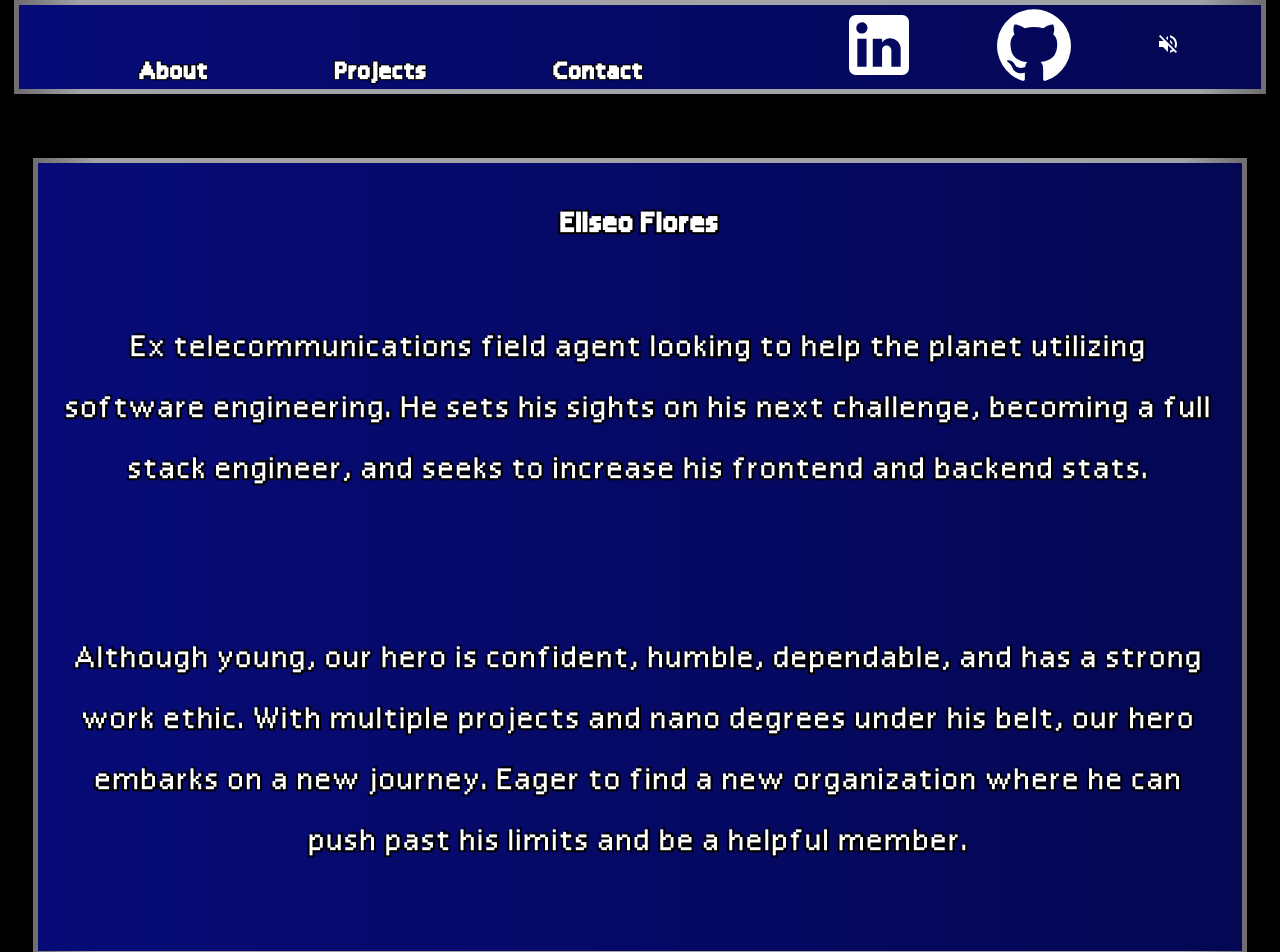
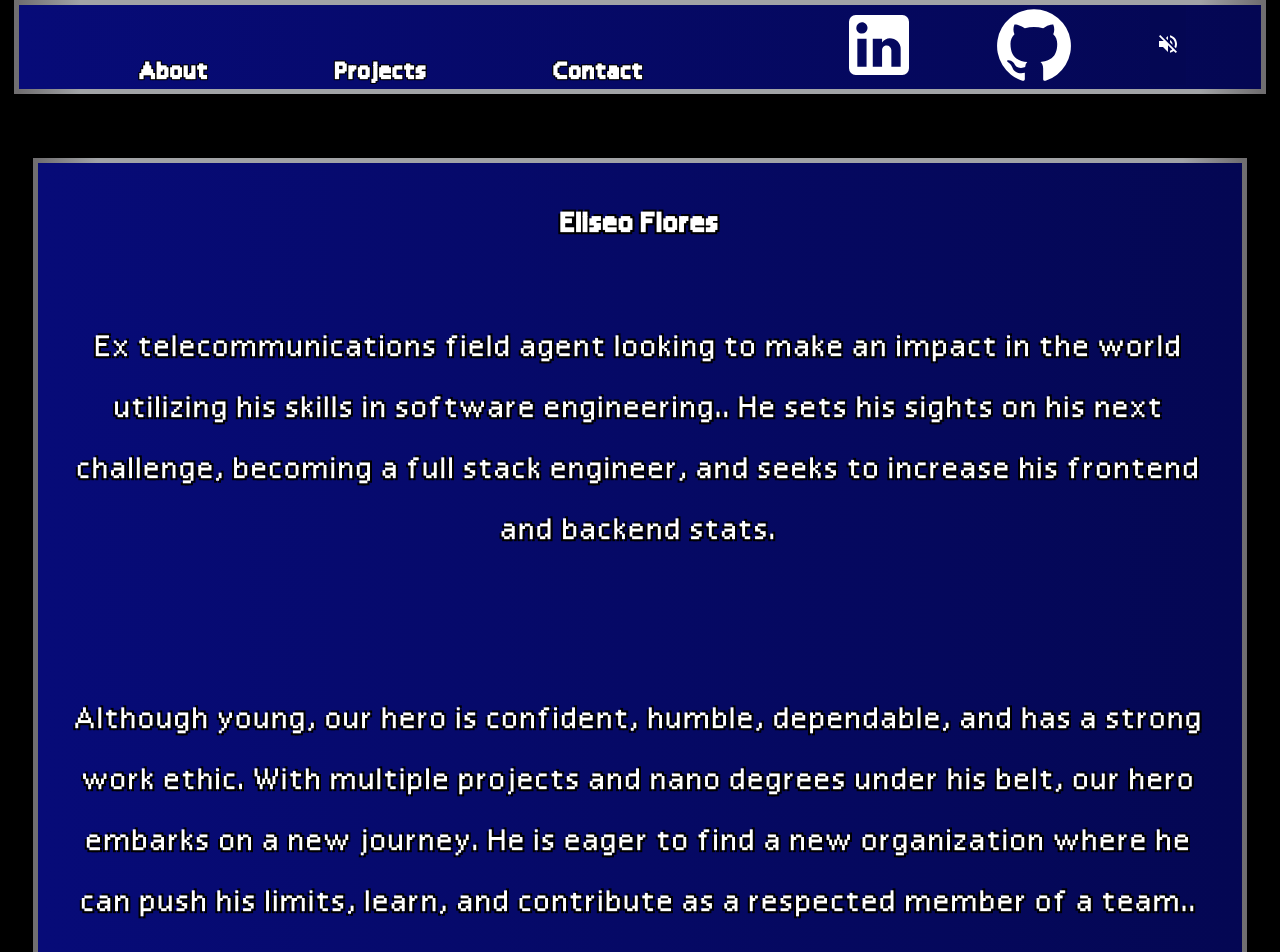
Before and after one commit to Seo-the-platinum/eliseo_portfolio, a React (Create React App) app: page /home in a window 1280 px wide. Shown: the top 952 px of the page. Built offline with nearby package versions, Linux system fonts and the light colour scheme.

Commit message:
changed about content

```diff
--- a/src/components/About.jsx
+++ b/src/components/About.jsx
@@ -8,13 +8,13 @@ const About = () => {
         Eliseo Flores
       </h1>
       <p className='aboutBody'>
-        Ex telecommunications field agent looking to help the planet utilizing software engineering.
+        Ex telecommunications field agent looking to make an impact in the world utilizing his skills in software engineering..
         He sets his sights on his next challenge, becoming a full stack engineer, and seeks to increase his frontend and backend stats.
       </p>
       <p className='aboutBody'>
         Although young, our hero is confident, humble, dependable, and has a strong work ethic.
         With multiple projects and nano degrees under his belt, our hero embarks on a new journey.
-        Eager to find a new organization where he can push past his limits and be a helpful member.
+        He is eager to find a new organization where he can push his limits, learn, and contribute as a respected member of a team..
       </p>
     </div>
   )
```
